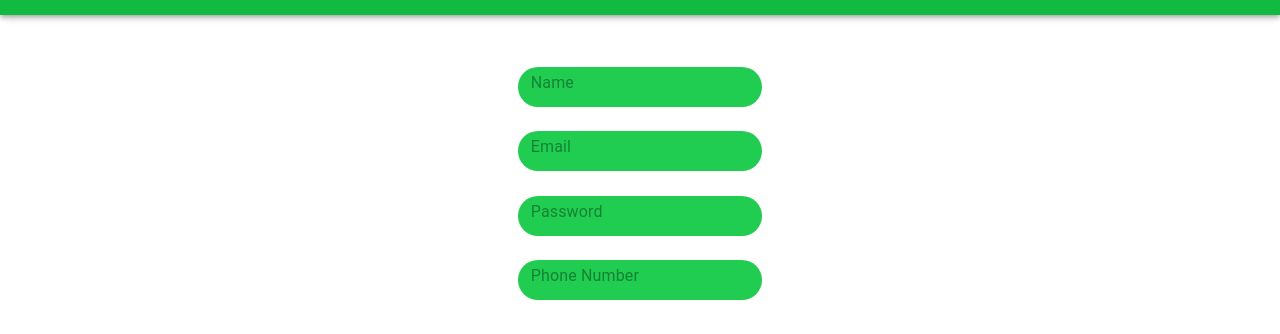
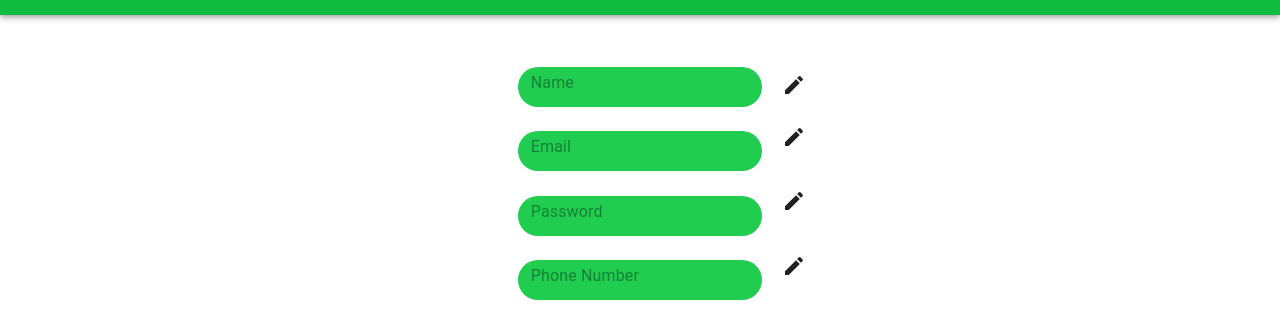
Before and after one commit to Deepesh368/Consent_Management_System, a React (Create React App) app in the folder patient/: page /maruthi/profile in a window 1280 px wide. Shown: the part 133-467 px from the top of the page. Built offline with nearby package versions, Linux system fonts and the light colour scheme.

Commit message:
Profile Pagee added Edit Button

```diff
--- a/patient/src/components/PatientProfile/profile.js
+++ b/patient/src/components/PatientProfile/profile.js
@@ -1,7 +1,9 @@
-import { Toolbar, TextField, } from "@material-ui/core";
+import { Toolbar, TextField, Typography, Button, } from "@material-ui/core";
 import React from "react";
 import Header from './navbar.js'
 import './styles.css'
+import ModeEditIcon from '@mui/icons-material/ModeEdit';
+
 const Profile = () =>{
     return (
         <div>
@@ -9,12 +11,20 @@ const Profile = () =>{
             <Toolbar />
             <Toolbar />
             <Toolbar />
+            <TextField InputProps={{ disableUnderline: true }} style={{background:'#20CD51', borderRadius: 50,
+            margin:'auto auto 1% 40%', height:'40px', width:"20%",
+            textAlign:"center"
+            }}
+            placeholder='   Name' fullWidth required />
+            <Button ><ModeEditIcon /></Button>
+            <TextField InputProps={{ disableUnderline: true }} style={{background:'#20CD51', borderRadius: 50, margin:'1% auto 1% 40%', height:'40px',  width:"20%"}} placeholder='   Email' type='Email' fullWidth required />
+            <Button ><ModeEditIcon /></Button>
 
-            <TextField InputProps={{ disableUnderline: true }} style={{background:'#20CD51', borderRadius: 50,
-            margin:'auto auto 1% 40%', height:'40px', width:"20%", color:"white"} } placeholder='   Name' fullWidth required />
-            <TextField InputProps={{ disableUnderline: true }} style={{background:'#20CD51', borderRadius: 50, margin:'1% auto 1% 40%', height:'40px',  width:"20%"}} placeholder='   Email' type='Email' fullWidth required />
             <TextField InputProps={{ disableUnderline: true }} style={{background:'#20CD51', borderRadius: 50, margin:'1% auto 1% 40%', height:'40px',  width:"20%"}} placeholder='   Password' type='Password' fullWidth required />
+            <Button ><ModeEditIcon /></Button>
+
             <TextField InputProps={{ disableUnderline: true }} style={{background:'#20CD51', borderRadius: 50, margin:'1% auto auto 40%', height:'40px',  width:"20%"}} placeholder='   Phone Number' type='number' fullWidth required />
+            <Button ><ModeEditIcon /></Button>
         </div>
     )
 }
```
